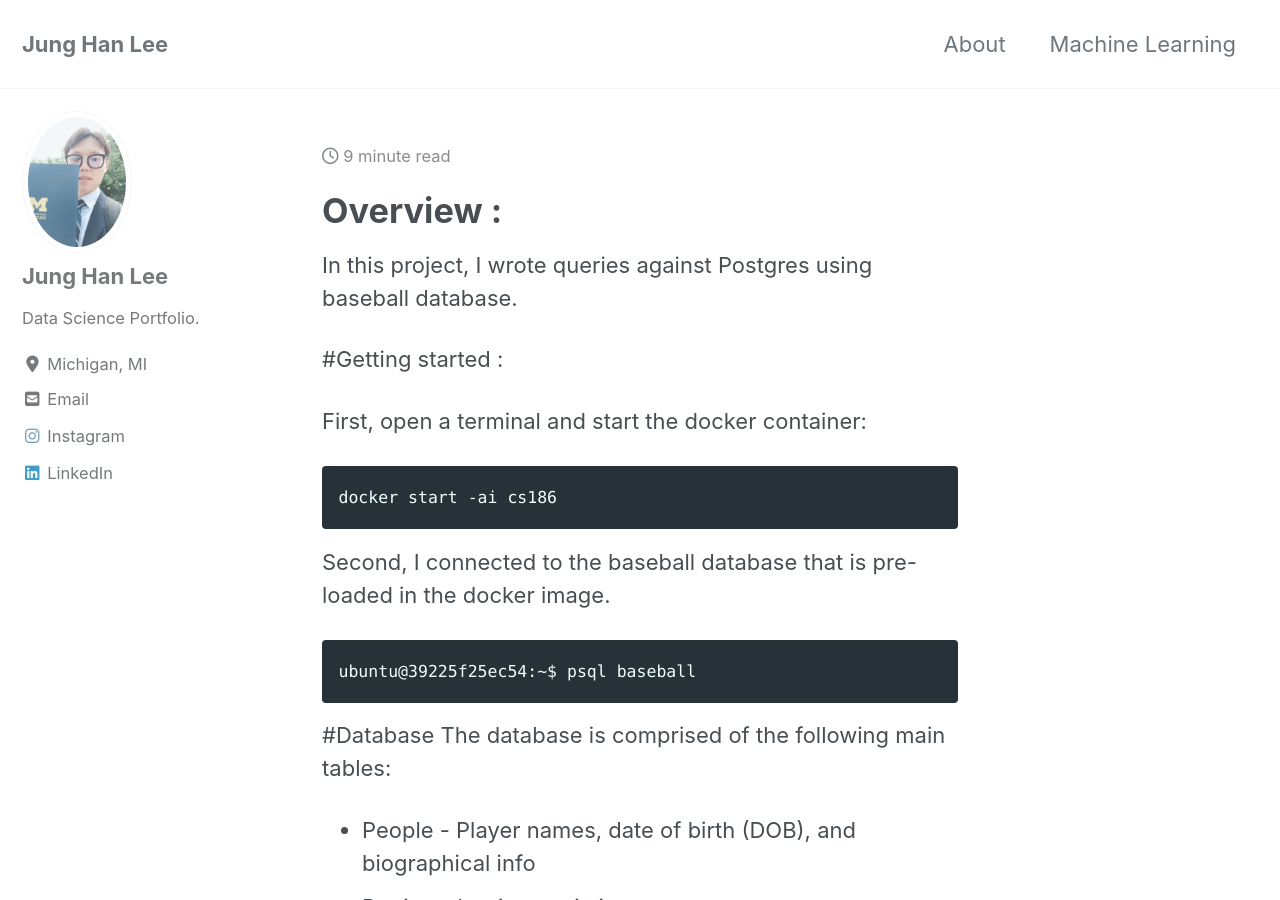
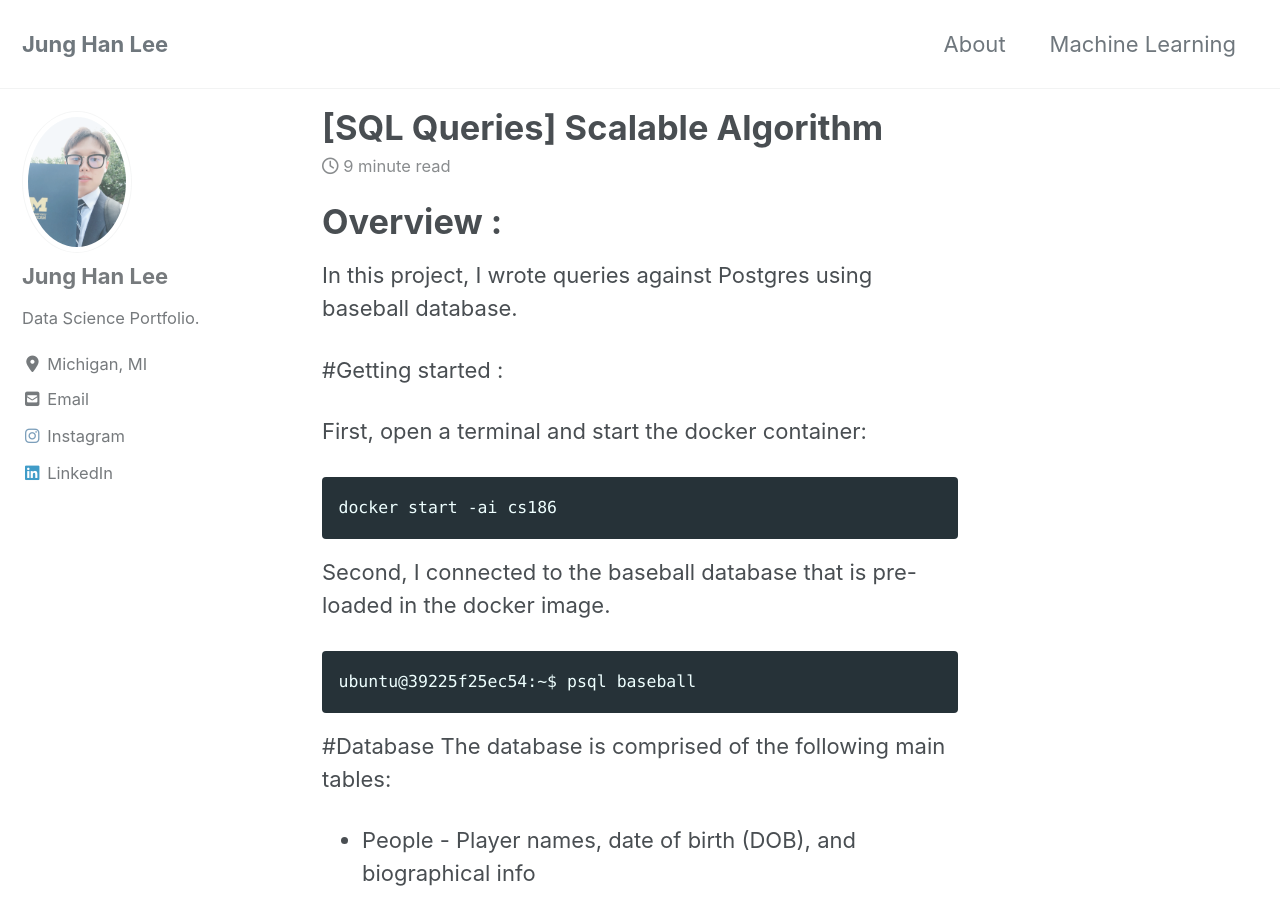
Before and after one commit to jung-han-lee/jung-han-lee.github.io, a Jekyll site: the page built from _posts/2020-05-10-sql.md, in a window 1280 px wide and 900 px high. Built offline with Jekyll 4.4.1, drawn with Linux system fonts in a browser that asks for light colours; cached includes are drawn as plain includes; nearby versions of some CDN libraries.

Commit message:
new github

```diff
--- a/_posts/2020-05-10-sql.md
+++ b/_posts/2020-05-10-sql.md
@@ -1,5 +1,5 @@
 ---
-title: "[SQL Queries] Scalable Algorithm
+title: "[SQL Queries] Scalable Algorithm"
 date: 2020-05-10
 tags: [SQL, Docker, MySQL]
 
```
